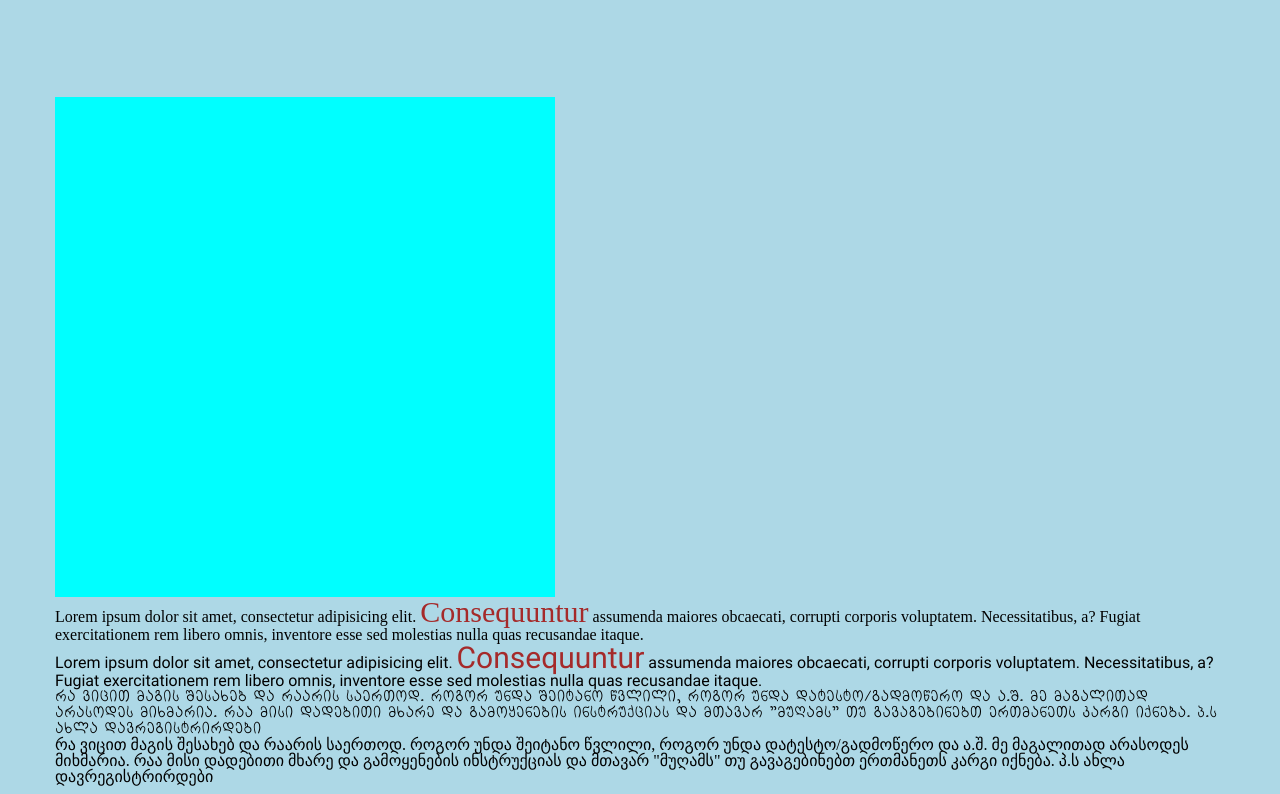
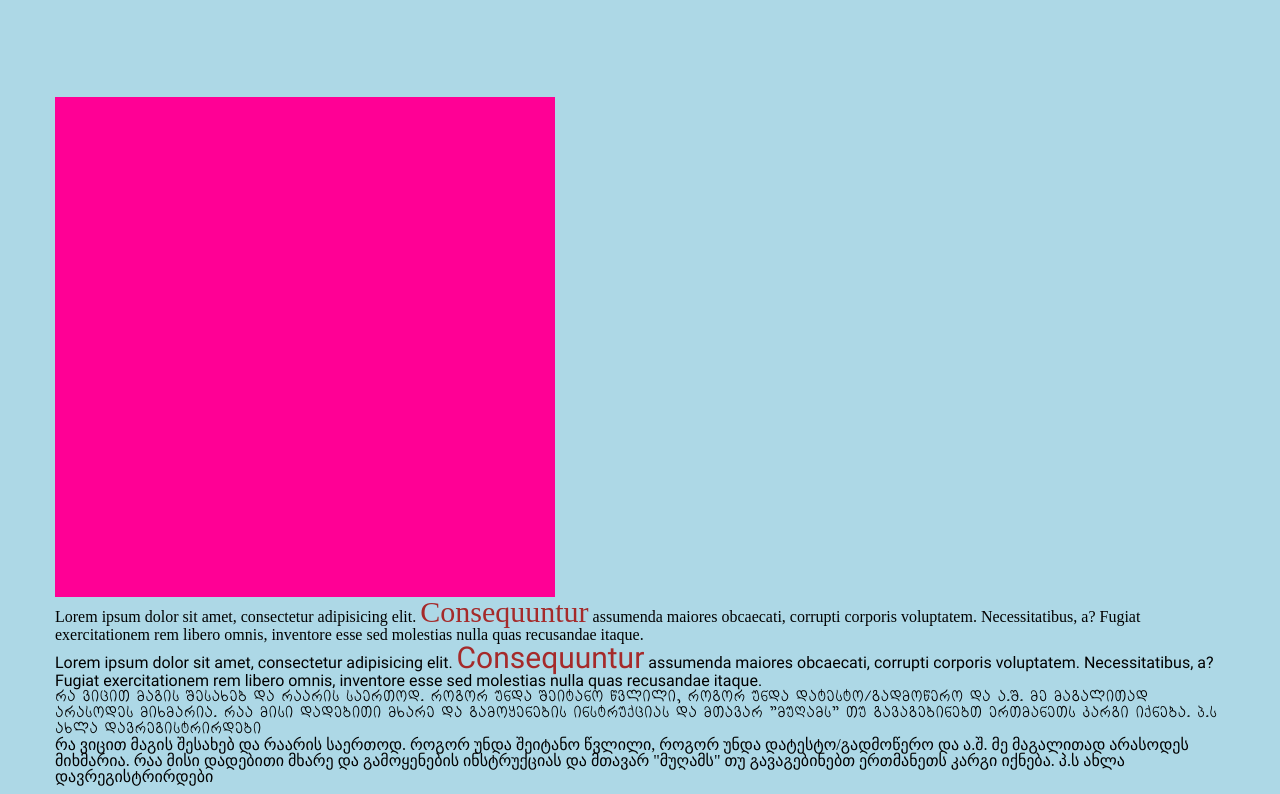
Before and after one commit to Mushni-Chankseliani/html_02, a plain HTML site: page index.html in a window 1280 px wide. Shown: the part 453-1247 px from the top of the page. Drawn offline with Linux system fonts and the light colour scheme.

Commit message:
Style(): update box color

```diff
--- a/css/style.css
+++ b/css/style.css
@@ -34,7 +34,7 @@
 .additional-box {
     width: 500px;
     height: 500px;
-    background-color: aqua;
+    background-color: rgb(255, 0, 149);
 }
 
 .span-example {
```
